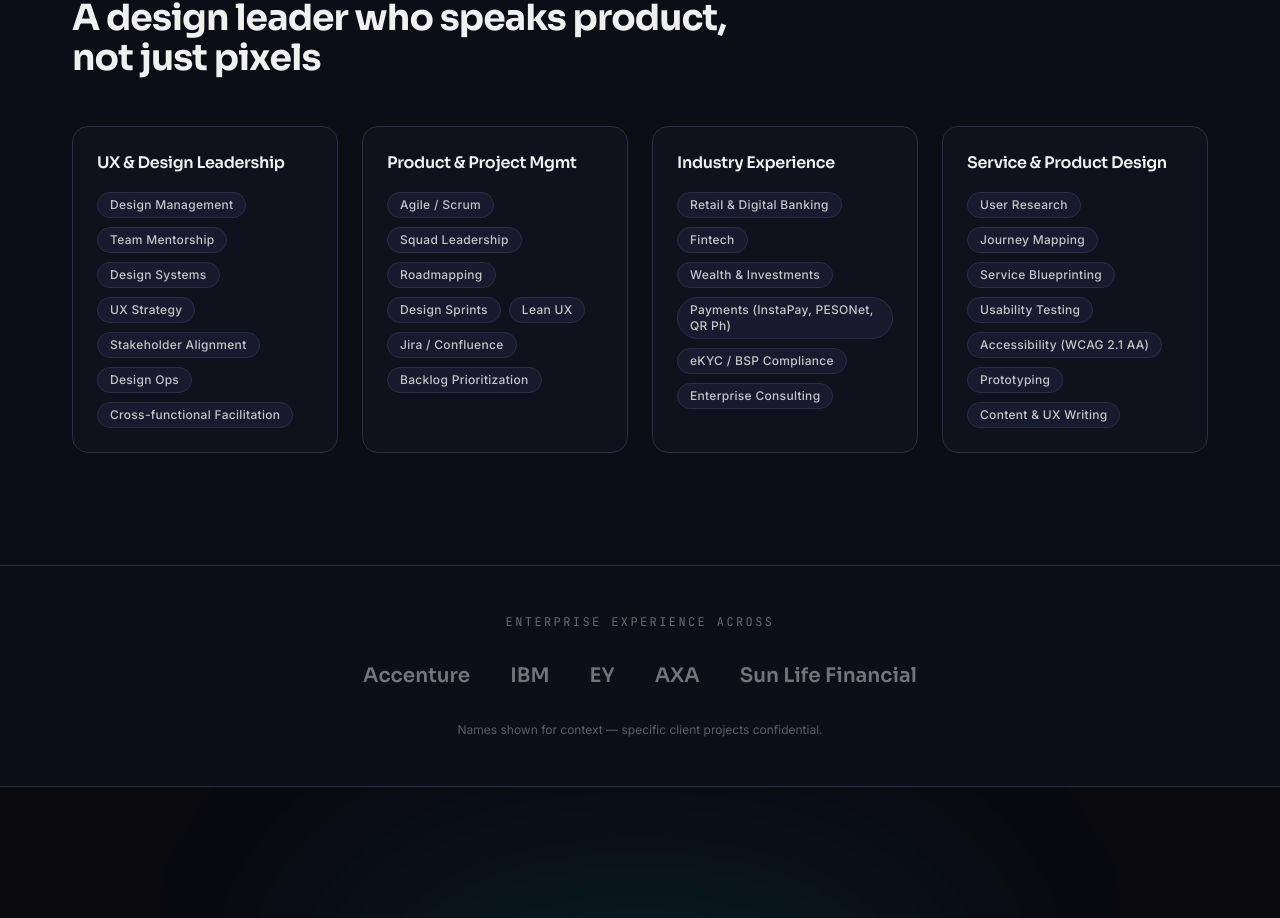
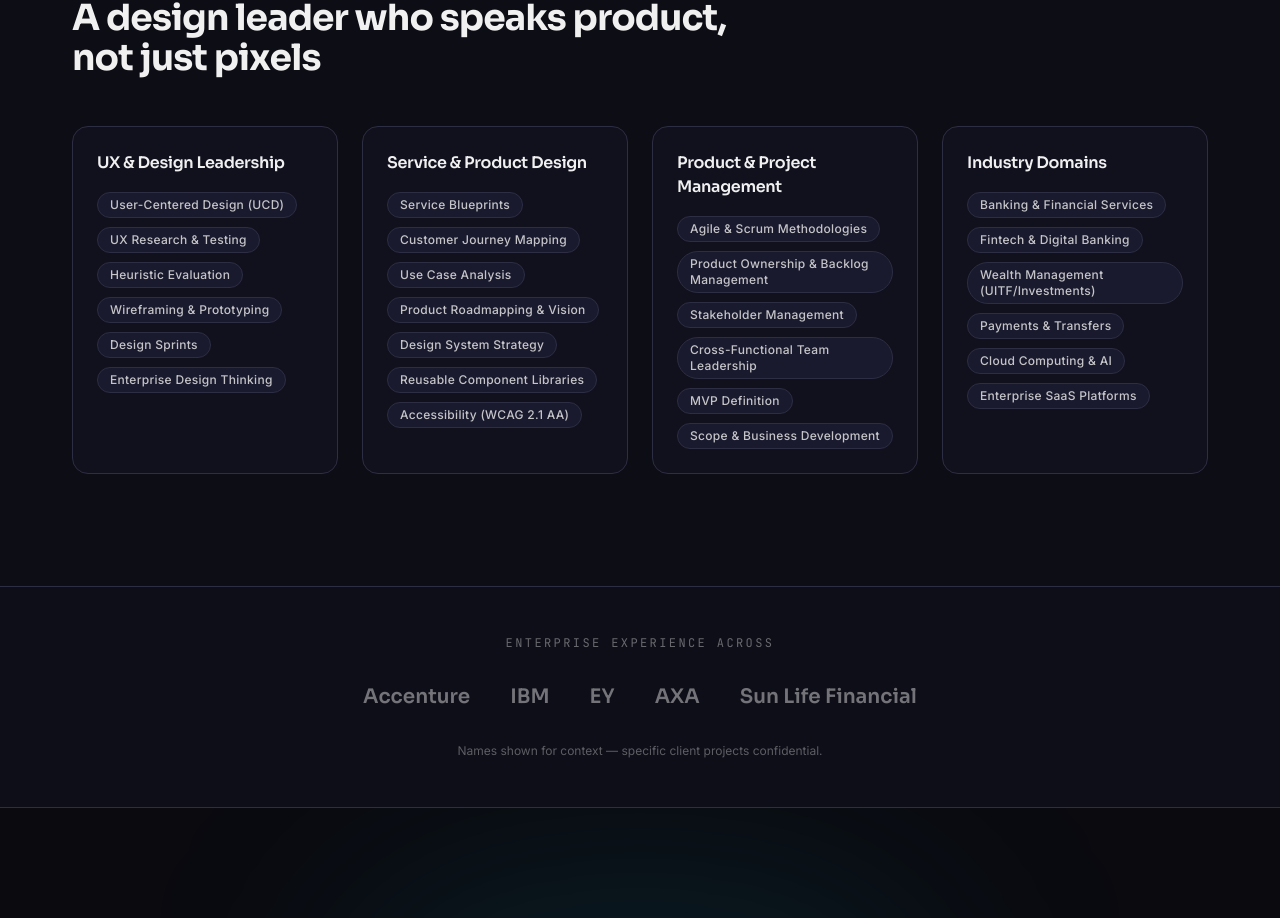
Before and after one commit to errell/errell-portfolio, a Next.js app: page / in a window 1280 px wide. Shown: the part 2275-3193 px from the top of the page. Built offline with nearby package versions, Linux system fonts and the light colour scheme.

Commit message:
Update skills, tools, and certifications from CV; add downloadable CV PDF

```diff
--- a/data/certifications.ts
+++ b/data/certifications.ts
@@ -5,27 +5,35 @@ export interface Certification {
 
 export const certifications: Certification[] = [
   {
+    name: "Professional Scrum Product Owner II (PSPO II)",
+    issuer: "Scrum.org",
+  },
+  {
+    name: "Professional Scrum Master — AI Essentials (PSM-AE)",
+    issuer: "Scrum.org",
+  },
+  {
     name: "Enterprise Design Thinking Practitioner",
     issuer: "IBM",
   },
   {
-    name: "Agile Scrum Master",
-    issuer: "Certified",
+    name: "Agile Scrum Master Certification",
+    issuer: "Scrum Alliance",
   },
   {
     name: "Certified Design Sprint Facilitator",
+    issuer: "DLSU Graduate School of Business / SixSigma PH",
+  },
+  {
+    name: "Certified Product Development Innovator",
     issuer: "DLSU Graduate School of Business",
   },
   {
-    name: "Certified Product Development Innovator",
-    issuer: "SixSigma PH",
-  },
-  {
     name: "Credly Verified Digital Badges",
-    issuer: "Multiple Issuers",
+    issuer: "UX Design & Agile Practices",
   },
   {
     name: "Skillsoft Learning Path Completions",
-    issuer: "Skillsoft",
+    issuer: "UX Design · Product Management · Leadership",
   },
 ];
--- a/data/skills.ts
+++ b/data/skills.ts
@@ -7,48 +7,46 @@ export const skillCategories: SkillCategory[] = [
   {
     title: "UX & Design Leadership",
     items: [
-      "Design Management",
-      "Team Mentorship",
-      "Design Systems",
-      "UX Strategy",
-      "Stakeholder Alignment",
-      "Design Ops",
-      "Cross-functional Facilitation",
-    ],
-  },
-  {
-    title: "Product & Project Mgmt",
-    items: [
-      "Agile / Scrum",
-      "Squad Leadership",
-      "Roadmapping",
+      "User-Centered Design (UCD)",
+      "UX Research & Testing",
+      "Heuristic Evaluation",
+      "Wireframing & Prototyping",
       "Design Sprints",
-      "Lean UX",
-      "Jira / Confluence",
-      "Backlog Prioritization",
-    ],
-  },
-  {
-    title: "Industry Experience",
-    items: [
-      "Retail & Digital Banking",
-      "Fintech",
-      "Wealth & Investments",
-      "Payments (InstaPay, PESONet, QR Ph)",
-      "eKYC / BSP Compliance",
-      "Enterprise Consulting",
+      "Enterprise Design Thinking",
     ],
   },
   {
     title: "Service & Product Design",
     items: [
-      "User Research",
-      "Journey Mapping",
-      "Service Blueprinting",
-      "Usability Testing",
+      "Service Blueprints",
+      "Customer Journey Mapping",
+      "Use Case Analysis",
+      "Product Roadmapping & Vision",
+      "Design System Strategy",
+      "Reusable Component Libraries",
       "Accessibility (WCAG 2.1 AA)",
-      "Prototyping",
-      "Content & UX Writing",
+    ],
+  },
+  {
+    title: "Product & Project Management",
+    items: [
+      "Agile & Scrum Methodologies",
+      "Product Ownership & Backlog Management",
+      "Stakeholder Management",
+      "Cross-Functional Team Leadership",
+      "MVP Definition",
+      "Scope & Business Development",
+    ],
+  },
+  {
+    title: "Industry Domains",
+    items: [
+      "Banking & Financial Services",
+      "Fintech & Digital Banking",
+      "Wealth Management (UITF/Investments)",
+      "Payments & Transfers",
+      "Cloud Computing & AI",
+      "Enterprise SaaS Platforms",
     ],
   },
 ];
--- a/data/tools.ts
+++ b/data/tools.ts
@@ -5,11 +5,11 @@ export interface ToolCategory {
 
 export const toolCategories: ToolCategory[] = [
   {
-    title: "Design",
+    title: "Design & Prototyping",
     items: ["Figma", "Sketch", "Adobe XD", "InVision", "Zeplin", "Miro", "FigJam"],
   },
   {
-    title: "Project Management",
+    title: "Project & Agile",
     items: ["Jira", "Confluence", "Trello", "Azure DevOps"],
   },
   {
@@ -24,17 +24,17 @@ export const toolCategories: ToolCategory[] = [
     ],
   },
   {
+    title: "AI & Vibe Coding",
+    items: ["Claude (Anthropic)", "ChatGPT (OpenAI)", "Copilot", "GitHub"],
+  },
+  {
     title: "Methodologies",
     items: [
-      "Agile / Scrum",
+      "Agile/Scrum",
       "Design Sprints",
       "Enterprise Design Thinking",
       "Lean UX",
       "Service Design",
     ],
   },
-  {
-    title: "AI Tools",
-    items: ["Claude", "ChatGPT", "Copilot (rapid prototyping)"],
-  },
 ];
--- a/lib/i18n.tsx
+++ b/lib/i18n.tsx
@@ -54,9 +54,9 @@ const en = {
     capsTitle: "A design leader who speaks product, not just pixels",
     skillTitles: [
       "UX & Design Leadership",
-      "Product & Project Mgmt",
-      "Industry Experience",
       "Service & Product Design",
+      "Product & Project Management",
+      "Industry Domains",
     ],
     ctaTitle: "Let's work together",
     ctaDesc:
@@ -258,9 +258,9 @@ const tl: Dict = {
     capsTitle: "Isang design leader na marunong sa produkto, hindi lang sa pixel",
     skillTitles: [
       "UX & Design Leadership",
+      "Service & Product Design",
       "Pamamahala ng Produkto & Proyekto",
-      "Karanasan sa Industriya",
-      "Service & Product Design",
+      "Mga Domain sa Industriya",
     ],
     ctaTitle: "Magtulungan tayo",
     ctaDesc:
```
Also changed, not shown: 1 other file (tests, documents, lock files or other folders).
